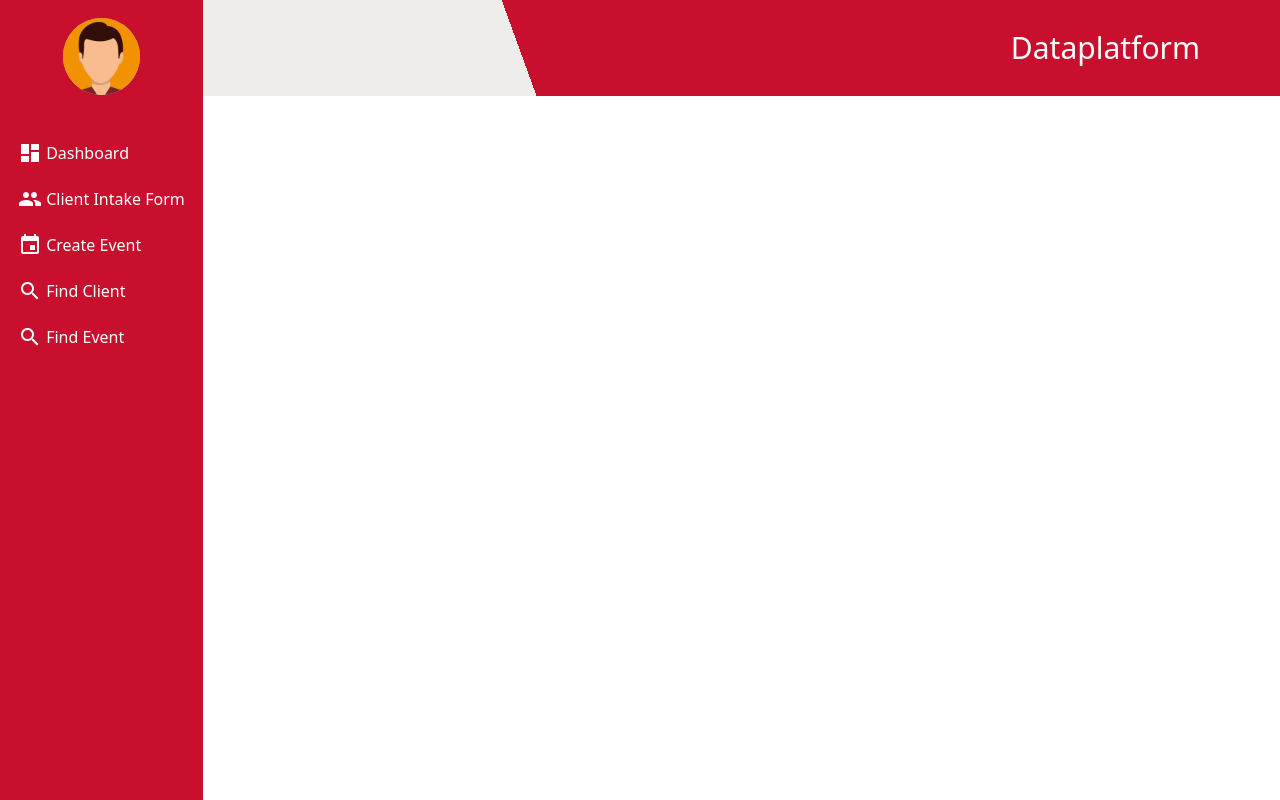
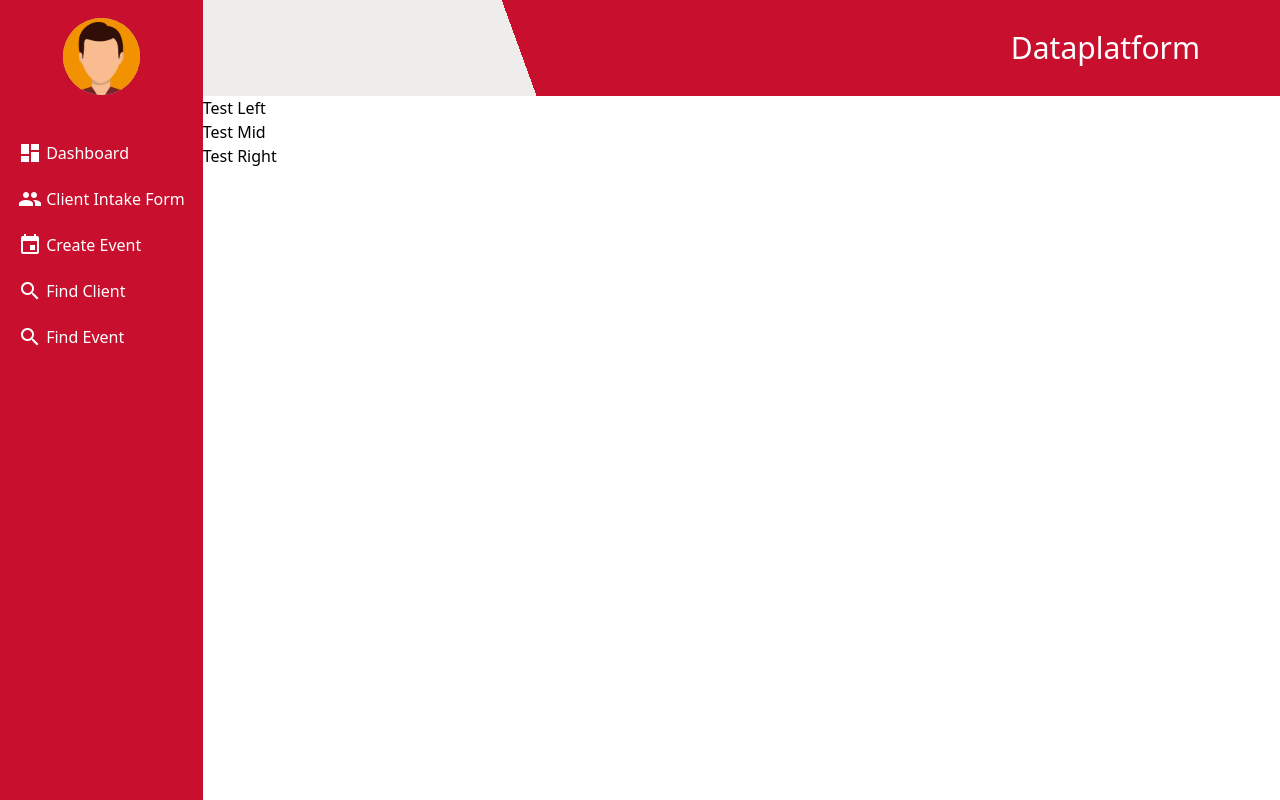
Before and after one commit to CIS-Spring-2023/project-cis_4339_project_8, a Vue app in the folder frontend/: page /login in a window 1280 px wide. Built offline with nearby package versions, Linux system fonts and the light colour scheme; no server answers.

Commit message:
Created login.vue file and integrated with router.js

```diff
--- /dev/null
+++ b/frontend/src/components/login.vue
@@ -0,0 +1,16 @@
+<template>
+  <div class="container">
+    <div class="row">
+      <div class="col-md-3">Test Left</div>
+      <div class="col-md-3">Test Mid</div>
+      <div class="col-md-3">Test Right</div>
+    </div>
+  </div>
+
+</template>
+
+<script>
+export default{
+
+}
+</script>
--- a/frontend/src/router/index.js
+++ b/frontend/src/router/index.js
@@ -1,11 +1,16 @@
 import { createRouter, createWebHistory } from 'vue-router'
-
 // make all paths and names lowercase for consistency
 const routes = [
   {
     path: '/',
     props: true,
     component: () => import('../components/homePage.vue')
+  },
+  {
+    path: '/login',
+    name:"login",
+    props: true,
+    component: () => import('../components/login.vue')
   },
   {
     path: '/intakeform',
```
